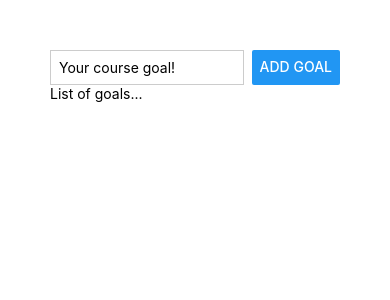
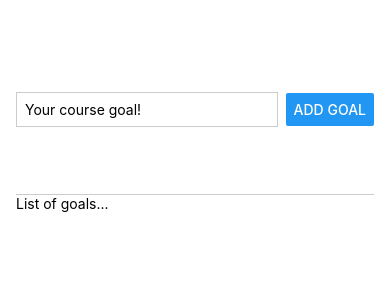
Before and after one commit to AdrianChojnacki/React-Native-Basics, a React Native app: screen / in a window 390 px wide. Shown: the top 300 px of the page. Built offline with nearby package versions, Linux system fonts and the light colour scheme.

Commit message:
Add some more layout

```diff
--- a/App.js
+++ b/App.js
@@ -7,7 +7,7 @@ export default function App() {
         <TextInput style={styles.textInput} placeholder="Your course goal!" />
         <Button title="Add Goal" />
       </View>
-      <View>
+      <View style={styles.goalsContainer}>
         <Text>List of goals...</Text>
       </View>
     </View>
@@ -16,11 +16,18 @@ export default function App() {
 
 const styles = StyleSheet.create({
   appContainer: {
+    flex: 1,
     padding: 50,
+    paddingHorizontal: 16,
   },
   inputContainer: {
+    flex: 1,
     flexDirection: "row",
     justifyContent: "space-between",
+    alignItems: "center",
+    paddingBottom: 24,
+    borderBottomWidth: 1,
+    borderBottomColor: "#ccc",
   },
   textInput: {
     borderWidth: 1,
@@ -29,4 +36,7 @@ const styles = StyleSheet.create({
     marginRight: 8,
     padding: 8,
   },
+  goalsContainer: {
+    flex: 5,
+  },
 });
```
